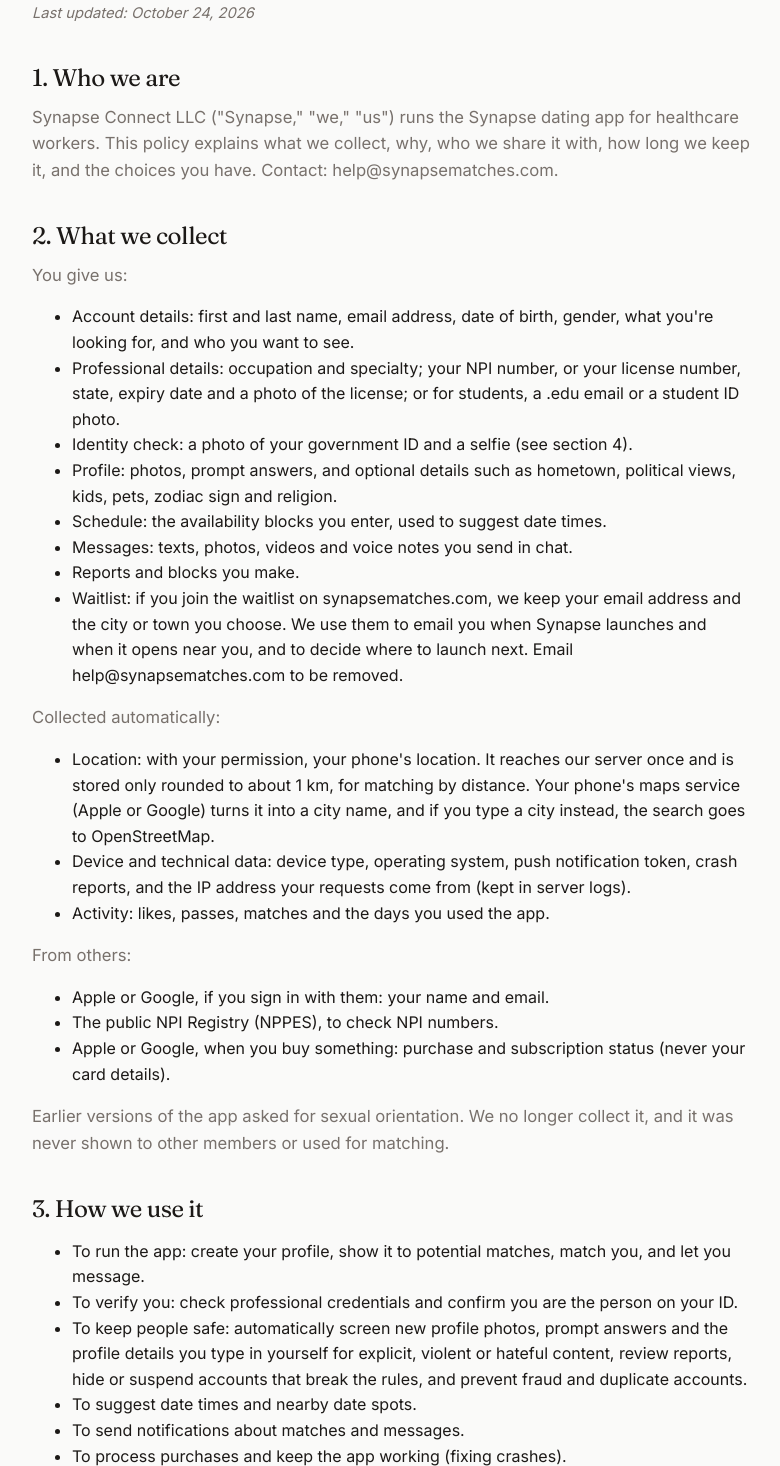
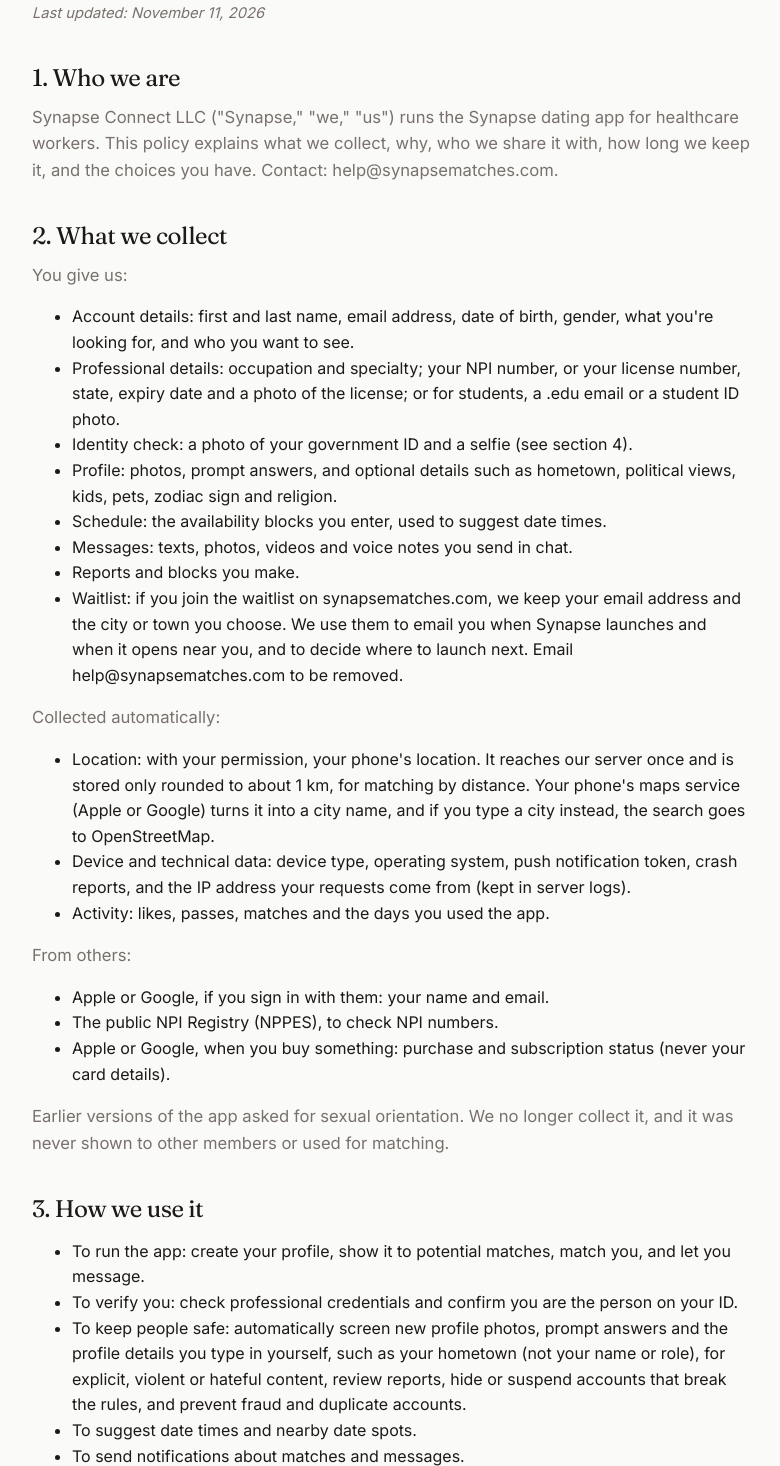
Before and after one commit to synapse-connect/synapse-connect.github.io, a plain HTML site: page privacy.html in a window 1280 px wide. Shown: the part 272-1738 px from the top of the page, without its empty margins (248-1028 px from the left). Drawn offline with Linux system fonts and the light colour scheme.

Commit message:
fix(#707): the policy names the screened profile details and has its own date
Jay's wording of 2026-11-11, matching the app (synapse-connect/synapse #707).

Co-Authored-By: Claude Opus 5.5 <noreply@anthropic.com>

```diff
--- a/privacy.html
+++ b/privacy.html
@@ -49,7 +49,7 @@
     <div class="section-inner section-prose">
       <p class="eyebrow">Legal</p>
       <h1>Privacy Policy</h1>
-      <p class="legal-meta">Last updated: October 24, 2026</p>
+      <p class="legal-meta">Last updated: November 11, 2026</p>
 
       <h2>1. Who we are</h2>
       <p>Synapse Connect LLC (&quot;Synapse,&quot; &quot;we,&quot; &quot;us&quot;) runs the Synapse dating app for healthcare workers. This policy explains what we collect, why, who we share it with, how long we keep it, and the choices you have. Contact: help@synapsematches.com.</p>
@@ -84,7 +84,7 @@
       <ul>
         <li>To run the app: create your profile, show it to potential matches, match you, and let you message.</li>
         <li>To verify you: check professional credentials and confirm you are the person on your ID.</li>
-        <li>To keep people safe: automatically screen new profile photos, prompt answers and the profile details you type in yourself for explicit, violent or hateful content, review reports, hide or suspend accounts that break the rules, and prevent fraud and duplicate accounts.</li>
+        <li>To keep people safe: automatically screen new profile photos, prompt answers and the profile details you type in yourself, such as your hometown (not your name or role), for explicit, violent or hateful content, review reports, hide or suspend accounts that break the rules, and prevent fraud and duplicate accounts.</li>
         <li>To suggest date times and nearby date spots.</li>
         <li>To send notifications about matches and messages.</li>
         <li>To process purchases and keep the app working (fixing crashes).</li>
@@ -109,7 +109,7 @@
       <p>Service providers that process data for us:</p>
       <ul>
         <li>Supabase (database, sign-in, file storage, server functions), hosted on Amazon Web Services in the United States.</li>
-        <li>Amazon Web Services: Rekognition for face matching and Textract for reading the name on your ID (both only with your consent), and, with Comprehend, for screening new profile photos, prompt answers and the profile details you type in yourself.</li>
+        <li>Amazon Web Services: Rekognition for face matching and Textract for reading the name on your ID (both only with your consent), and, with Comprehend, for screening new profile photos, prompt answers and the profile details you type in yourself, such as your hometown (not your name or role).</li>
         <li>Anthropic (conversation starters from your profile text and photos, only if you allow it, and license reading, only if you allow it).</li>
         <li>Google Places (date spot suggestions, using the midpoint between two approximate locations).</li>
         <li>Expo (push notifications and app updates).</li>
```
